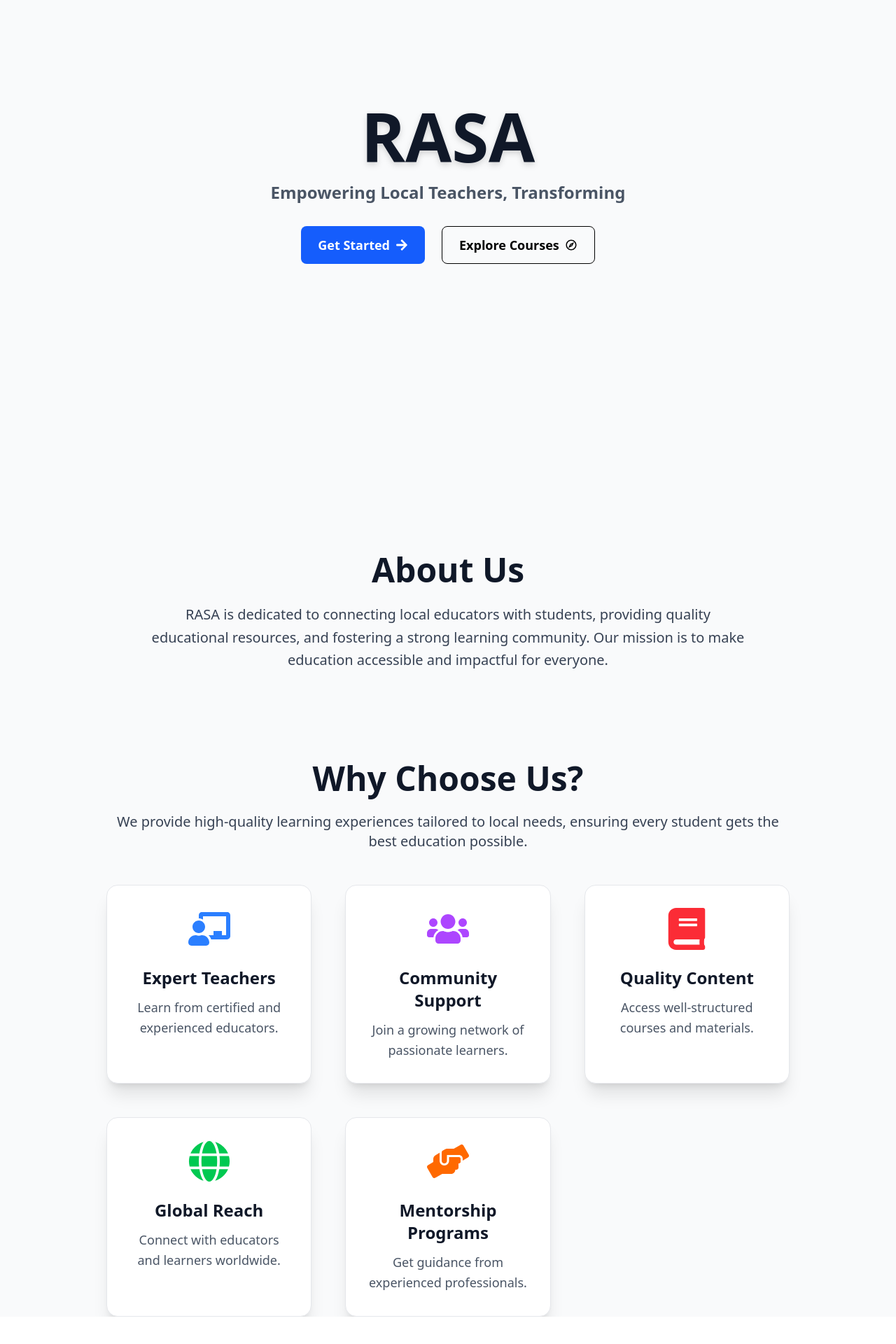
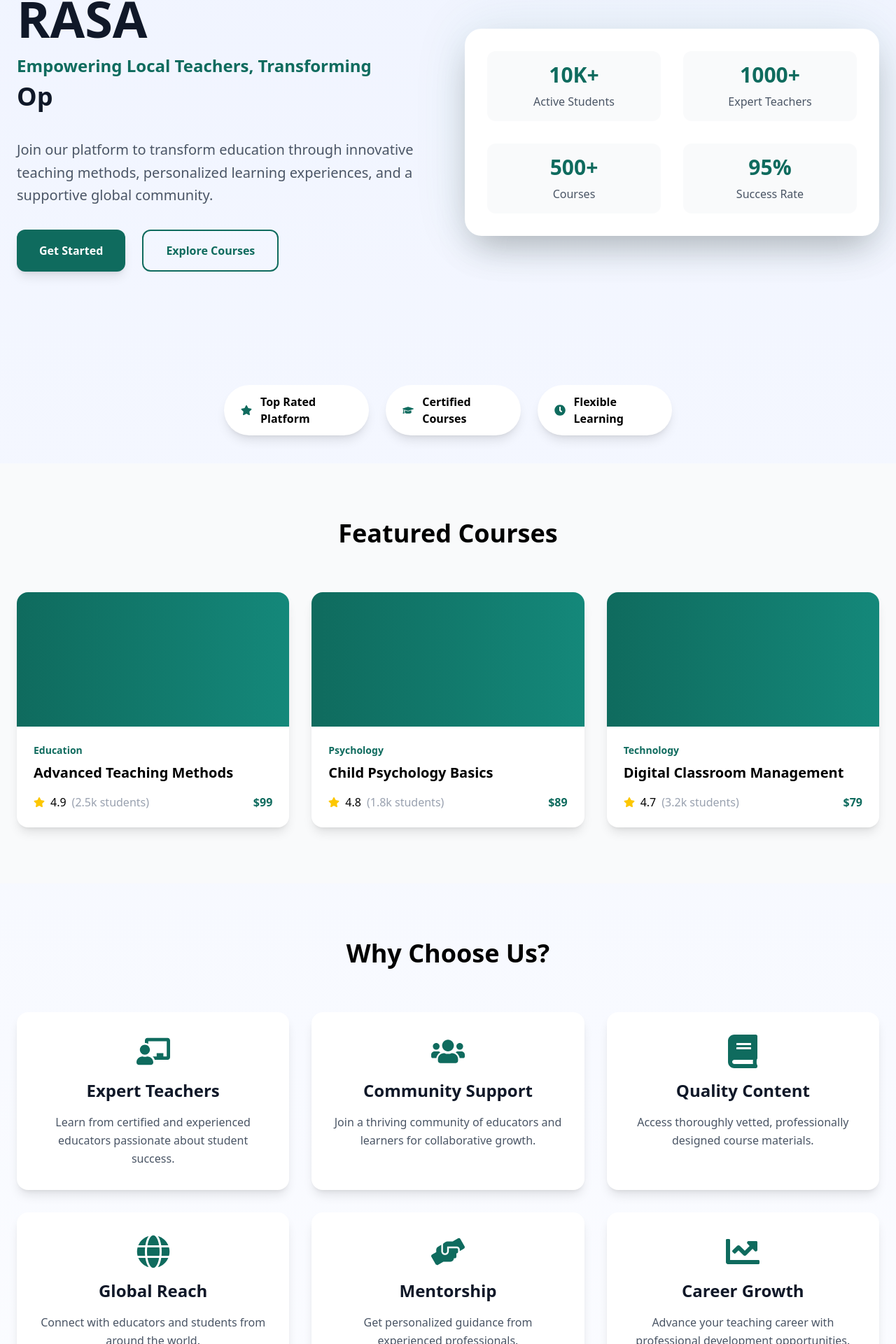
Before and after one commit to NOOB-3301/TEAM-RASA, a React (Vite) app in the folder client/: page / in a window 1280 px wide. Shown: the part 138-2058 px from the top of the page at 70% size. Before the commit the page ends 2019 px from the top, so only its background shows below. Built offline with nearby package versions, Linux system fonts and the light colour scheme.

Commit message:
modified landing page

```diff
--- a/client/package.json
+++ b/client/package.json
@@ -12,6 +12,7 @@
   "dependencies": {
     "@tailwindcss/vite": "^4.0.6",
     "framer-motion": "^12.4.2",
+    "gsap": "^3.12.7",
     "react": "^19.0.0",
     "react-dom": "^19.0.0",
     "react-icons": "^5.4.0",
--- a/client/src/Components/LandingPage.jsx/LandingPage.jsx
+++ b/client/src/Components/LandingPage.jsx/LandingPage.jsx
@@ -1,8 +1,5 @@
 import { useState, useEffect } from "react";
-import { FaArrowRight, FaChalkboardTeacher, FaUsers, FaBook, FaGlobe, FaHandsHelping } from "react-icons/fa";
-import { motion } from "framer-motion";
-import AnimatedButton from "../ButtonComp";
-import Navbar from "../Navbar";
+import { FaArrowRight, FaChalkboardTeacher, FaUsers, FaBook, FaGlobe, FaHandsHelping, FaStar, FaGraduationCap, FaClock, FaChartLine } from "react-icons/fa";
 
 const words = ["Education", "Learning", "Opportunities", "Communities", "Futures"];
 
@@ -36,91 +33,220 @@ export default function LandingPage() {
   }, [subIndex, index]);
 
   return (
-    <>
-    <div className="overflow-x-hidden bg-gray-50 min-h-screen flex flex-col items-center">
-      {/* Hero Section */}
-      <section className="relative flex flex-col items-center text-center h-screen justify-center max-w-3xl px-6">
-        <motion.h1
-          className="text-7xl sm:text-8xl font-extrabold text-gray-900 drop-shadow-lg"
-          initial={{ opacity: 0, scale: 0.8 }}
-          animate={{ opacity: 1, scale: 1 }}
-          transition={{ duration: 0.5 }}
-        >
-          RASA
-        </motion.h1>
-        <div className="flex flex-col items-center mt-4">
-          <span className="text-xl sm:text-2xl font-semibold text-gray-600">Empowering Local Teachers, Transforming</span>
-          <motion.span
-            className="relative inline-block w-fit text-3xl sm:text-4xl font-bold text-gray-900"
-            initial={{ opacity: 0 }}
-            animate={{ opacity: 1 }}
-            transition={{ duration: 1 }}
-          >
-            <span className="absolute inset-0 w-full bg-gradient-to-r from-[#44BCFF] via-[#FF44EC] to-[#FF675E] blur-lg opacity-50"></span>
-            <span className="relative">{text}</span>
-          </motion.span>
+    <div className="overflow-x-hidden bg-gradient-to-b from-[#f0f4ff] to-white">
+      {/* Hero Section with Stats */}
+      <section className="relative min-h-screen">
+        <div className="absolute inset-0 bg-grid-pattern opacity-5"></div>
+
+        <div className="container mx-auto px-6 pt-32 pb-20">
+          <div className="grid md:grid-cols-2 gap-12 items-center">
+            <div className="space-y-8">
+              <h1 className="text-7xl font-extrabold text-gray-900">
+                RASA
+                <div className="text-2xl font-semibold text-[#0F6B5E] mt-4">
+                  Empowering Local Teachers, Transforming
+                </div>
+                <div className="text-4xl mt-2 min-h-[48px]">{text}</div>
+              </h1>
+
+              <p className="text-xl text-gray-600 leading-relaxed">
+                Join our platform to transform education through innovative teaching methods,
+                personalized learning experiences, and a supportive global community.
+              </p>
+
+              <div className="flex gap-6">
+                <button className="px-8 py-4 bg-[#0F6B5E] text-white rounded-xl font-bold hover:bg-[#0a4e42] transform hover:scale-105 transition-all duration-300 shadow-lg hover:shadow-xl">
+                  Get Started
+                </button>
+                <button className="px-8 py-4 border-2 border-[#0F6B5E] text-[#0F6B5E] rounded-xl font-bold hover:bg-[#0F6B5E] hover:text-white transform hover:scale-105 transition-all duration-300">
+                  Explore Courses
+                </button>
+              </div>
+            </div>
+
+            <div className="relative">
+              <div className="absolute inset-0 bg-[#0F6B5E] rounded-3xl opacity-10 blur-2xl"></div>
+              <div className="relative bg-white p-8 rounded-3xl shadow-2xl">
+                <div className="grid grid-cols-2 gap-8">
+                  {[
+                    { number: "10K+", label: "Active Students" },
+                    { number: "1000+", label: "Expert Teachers" },
+                    { number: "500+", label: "Courses" },
+                    { number: "95%", label: "Success Rate" }
+                  ].map((stat, idx) => (
+                    <div key={idx} className="text-center p-4 bg-gray-50 rounded-xl hover:shadow-md transition-all duration-300">
+                      <div className="text-3xl font-bold text-[#0F6B5E]">{stat.number}</div>
+                      <div className="text-gray-600 mt-2">{stat.label}</div>
+                    </div>
+                  ))}
+                </div>
+              </div>
+            </div>
+          </div>
         </div>
-        {/* Buttons */}
-        <div className="mt-8 flex justify-center space-x-6">
-          <AnimatedButton text="Get Started" onClick={() => window.location.href = "/signup"} variant="primary" />
-          <AnimatedButton text="Explore Courses" onClick={() => window.location.href = "/courses"} variant="secondary" />
+
+        {/* Floating Achievement Cards */}
+        <div className="absolute bottom-10 left-1/2 transform -translate-x-1/2 flex gap-6">
+          {[
+            { icon: <FaStar />, text: "Top Rated Platform" },
+            { icon: <FaGraduationCap />, text: "Certified Courses" },
+            { icon: <FaClock />, text: "Flexible Learning" }
+          ].map((item, idx) => (
+            <div key={idx} className="flex items-center gap-3 bg-white px-6 py-3 rounded-full shadow-lg hover:shadow-xl transition-all duration-300">
+              <span className="text-[#0F6B5E]">{item.icon}</span>
+              <span className="font-semibold">{item.text}</span>
+            </div>
+          ))}
         </div>
       </section>
 
-      {/* About Us Section */}
-      <section className="mt-32 text-center px-6 max-w-4xl">
-        <h2 className="text-5xl font-bold text-gray-900">About Us</h2>
-        <p className="mt-6 text-xl text-gray-700 leading-relaxed">
-          RASA is dedicated to connecting local educators with students, providing quality educational resources, and fostering a strong learning community. Our mission is to make education accessible and impactful for everyone.
-        </p>
+      {/* Featured Courses Section */}
+      <section className="py-20 bg-gray-50">
+        <div className="container mx-auto px-6">
+          <h2 className="text-4xl font-bold text-center mb-16">Featured Courses</h2>
+          <div className="grid md:grid-cols-3 gap-8">
+            {[
+              {
+                title: "Advanced Teaching Methods",
+                category: "Education",
+                rating: "4.9",
+                students: "2.5k",
+                price: "$99"
+              },
+              {
+                title: "Child Psychology Basics",
+                category: "Psychology",
+                rating: "4.8",
+                students: "1.8k",
+                price: "$89"
+              },
+              {
+                title: "Digital Classroom Management",
+                category: "Technology",
+                rating: "4.7",
+                students: "3.2k",
+                price: "$79"
+              }
+            ].map((course, idx) => (
+              <div key={idx} className="bg-white rounded-2xl overflow-hidden shadow-lg hover:shadow-xl transition-all duration-300 group">
+                <div className="h-48 bg-gradient-to-r from-[#0F6B5E] to-[#14887a] relative overflow-hidden">
+                  <div className="absolute inset-0 bg-grid-pattern opacity-20"></div>
+                </div>
+                <div className="p-6">
+                  <div className="text-sm text-[#0F6B5E] font-semibold mb-2">{course.category}</div>
+                  <h3 className="text-xl font-bold mb-4 group-hover:text-[#0F6B5E] transition-colors duration-300">
+                    {course.title}
+                  </h3>
+                  <div className="flex justify-between items-center">
+                    <div className="flex items-center gap-2">
+                      <FaStar className="text-yellow-400" />
+                      <span>{course.rating}</span>
+                      <span className="text-gray-400">({course.students} students)</span>
+                    </div>
+                    <div className="font-bold text-[#0F6B5E]">{course.price}</div>
+                  </div>
+                </div>
+              </div>
+            ))}
+          </div>
+        </div>
       </section>
 
       {/* Why Choose Us Section */}
-      <section className="mt-32 text-center px-6 max-w-5xl">
-        <h2 className="text-5xl font-bold text-gray-900">Why Choose Us?</h2>
-        <p className="mt-6 text-xl text-gray-700">
-          We provide high-quality learning experiences tailored to local needs, ensuring every student gets the best education possible.
-        </p>
+      <section className="py-20">
+        <div className="container mx-auto px-6">
+          <h2 className="text-4xl font-bold text-center mb-16">Why Choose Us?</h2>
+          <div className="grid md:grid-cols-3 gap-8">
+            {[
+              {
+                icon: <FaChalkboardTeacher className="text-5xl text-[#0F6B5E]" />,
+                title: "Expert Teachers",
+                desc: "Learn from certified and experienced educators passionate about student success."
+              },
+              {
+                icon: <FaUsers className="text-5xl text-[#0F6B5E]" />,
+                title: "Community Support",
+                desc: "Join a thriving community of educators and learners for collaborative growth."
+              },
+              {
+                icon: <FaBook className="text-5xl text-[#0F6B5E]" />,
+                title: "Quality Content",
+                desc: "Access thoroughly vetted, professionally designed course materials."
+              },
+              {
+                icon: <FaGlobe className="text-5xl text-[#0F6B5E]" />,
+                title: "Global Reach",
+                desc: "Connect with educators and students from around the world."
+              },
+              {
+                icon: <FaHandsHelping className="text-5xl text-[#0F6B5E]" />,
+                title: "Mentorship",
+                desc: "Get personalized guidance from experienced professionals."
+              },
+              {
+                icon: <FaChartLine className="text-5xl text-[#0F6B5E]" />,
+                title: "Career Growth",
+                desc: "Advance your teaching career with professional development opportunities."
+              }
+            ].map((feature, idx) => (
+              <div key={idx} className="group p-8 bg-white rounded-2xl shadow-lg hover:shadow-xl transition-all duration-300">
+                <div className="flex flex-col items-center text-center space-y-4">
+                  <div className="transform group-hover:scale-110 transition-transform duration-300">
+                    {feature.icon}
+                  </div>
+                  <h3 className="text-2xl font-bold text-gray-900">{feature.title}</h3>
+                  <p className="text-gray-600 leading-relaxed">{feature.desc}</p>
+                </div>
+              </div>
+            ))}
+          </div>
+        </div>
+      </section>
 
-        {/* Features Grid */}
-        <div className="mt-12 grid grid-cols-1 sm:grid-cols-3 gap-12">
-          {[{
-            icon: <FaChalkboardTeacher className="text-6xl text-blue-500" />,
-            title: "Expert Teachers",
-            desc: "Learn from certified and experienced educators."
-          }, {
-            icon: <FaUsers className="text-6xl text-purple-500" />,
-            title: "Community Support",
-            desc: "Join a growing network of passionate learners."
-          }, {
-            icon: <FaBook className="text-6xl text-red-500" />,
-            title: "Quality Content",
-            desc: "Access well-structured courses and materials."
-          }, {
-            icon: <FaGlobe className="text-6xl text-green-500" />,
-            title: "Global Reach",
-            desc: "Connect with educators and learners worldwide."
-          }, {
-            icon: <FaHandsHelping className="text-6xl text-orange-500" />,
-            title: "Mentorship Programs",
-            desc: "Get guidance from experienced professionals."
-          }].map(({ icon, title, desc }, idx) => (
-            <motion.div
-              key={idx}
-              className="flex flex-col items-center p-8 bg-white shadow-xl rounded-2xl border border-gray-200"
-              initial={{ opacity: 0, y: 50 }}
-              animate={{ opacity: 1, y: 0 }}
-              transition={{ duration: 0.5, delay: idx * 0.2 }}
-              whileHover={{ scale: 1.1 }}
-            >
-              {icon}
-              <h3 className="mt-6 text-2xl font-semibold text-gray-900">{title}</h3>
-              <p className="text-lg text-gray-600 mt-3 leading-relaxed">{desc}</p>
-            </motion.div>
-          ))}
+      {/* Testimonials Section */}
+      <section className="py-20 bg-gray-50">
+        <div className="container mx-auto px-6">
+          <h2 className="text-4xl font-bold text-center mb-16">What Our Users Say</h2>
+          <div className="grid md:grid-cols-2 gap-8">
+            {[
+              {
+                name: "RASA JAISWAL",
+                role: "Math Teacher",
+                text: "RASA has transformed my teaching approach. The resources and community support are invaluable."
+              },
+              {
+                name: "RASA SHAW",
+                role: "Science Educator",
+                text: "The professional development opportunities here are outstanding. I've grown so much as an educator."
+              }
+            ].map((testimonial, idx) => (
+              <div key={idx} className="bg-white p-8 rounded-2xl shadow-lg hover:shadow-xl transition-all duration-300">
+                <div className="flex flex-col space-y-4">
+                  <div className="text-[#0F6B5E]">★★★★★</div>
+                  <p className="text-gray-600 italic">"{testimonial.text}"</p>
+                  <div>
+                    <div className="font-bold">{testimonial.name}</div>
+                    <div className="text-sm text-gray-500">{testimonial.role}</div>
+                  </div>
+                </div>
+              </div>
+            ))}
+          </div>
+        </div>
+      </section>
+
+      {/* CTA Section */}
+      <section className="py-20 bg-[#0F6B5E]">
+        <div className="container mx-auto px-6 text-center">
+          <h2 className="text-4xl font-bold text-white mb-8">Ready to Transform Your Teaching Journey?</h2>
+          <p className="text-xl text-white/80 mb-12 max-w-2xl mx-auto">
+            Join thousands of educators who are already making a difference with RASA.
+          </p>
+          <button className="px-8 py-4 bg-white text-[#0F6B5E] rounded-xl font-bold hover:bg-gray-100 transform hover:scale-105 transition-all duration-300 shadow-lg hover:shadow-xl">
+            Get Started Today
+          </button>
         </div>
       </section>
     </div>
-    </>
   );
 }
```
Also changed, not shown: 1 other file (tests, documents, lock files or other folders).
